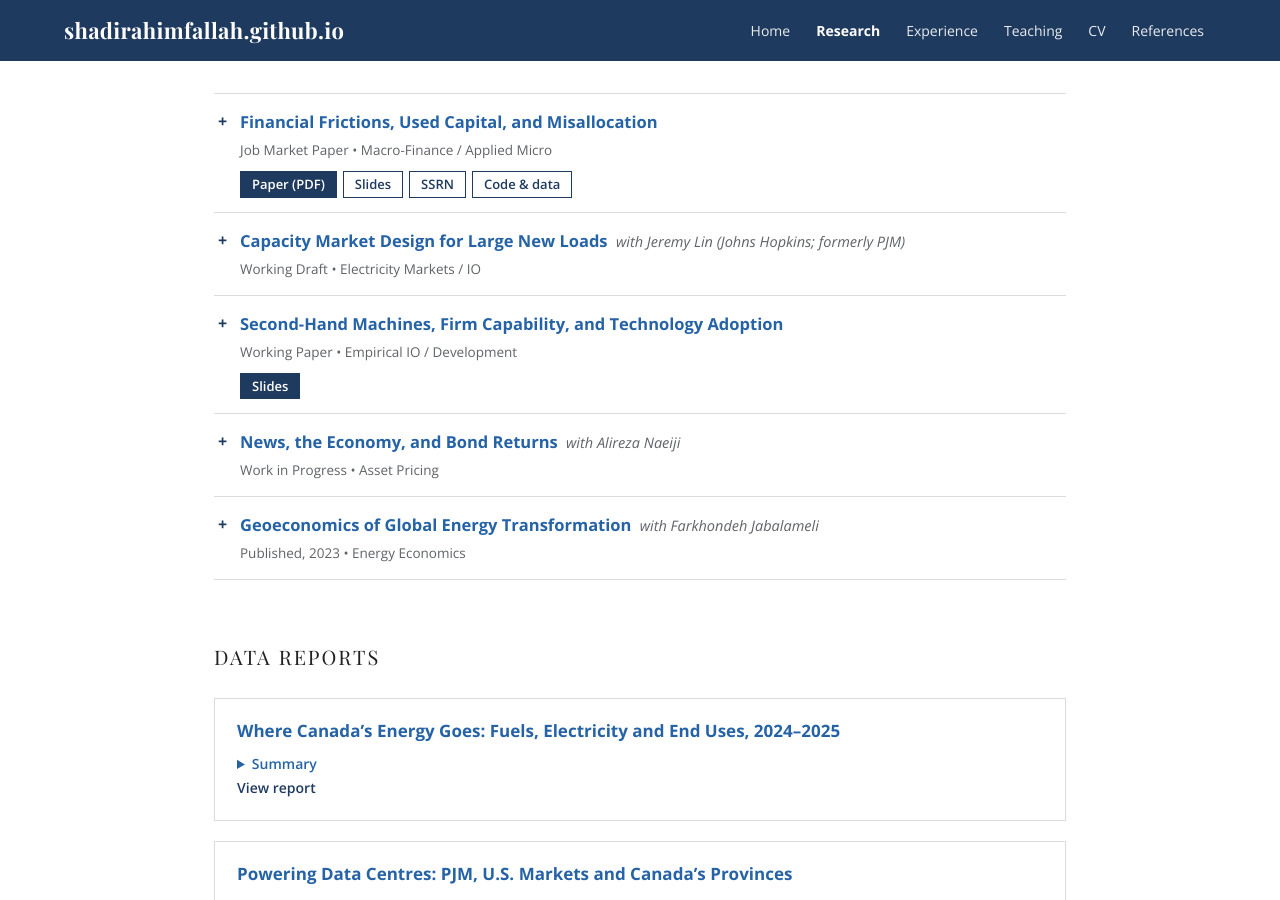
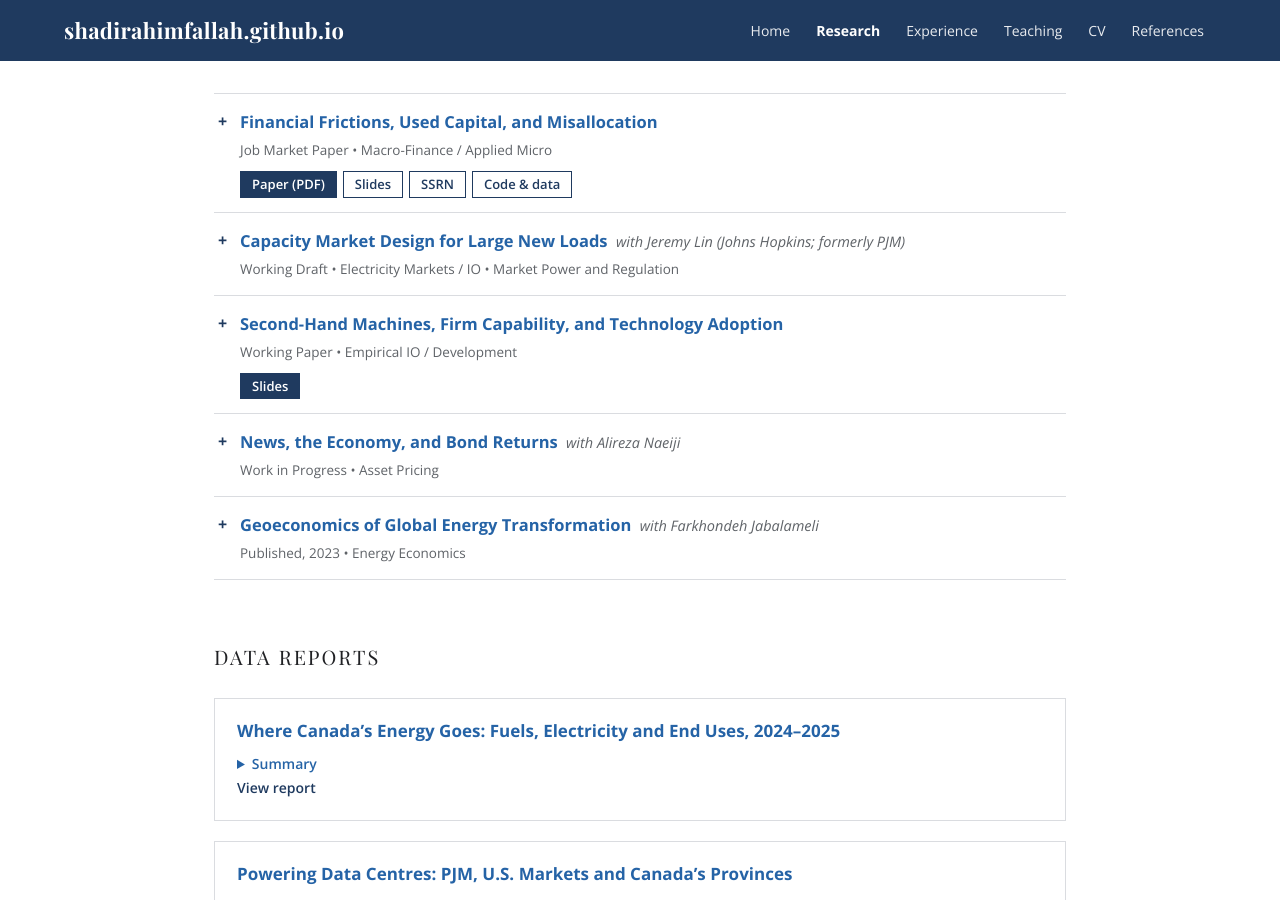
Before and after one commit to ShadiRahimfallah/ShadiRahimfallah.github.io, a Jekyll site: the page research.html, which Jekyll copies as it is, in a window 1280 px wide and 900 px high, scrolled down 393 px. Built offline with Jekyll 4.4.1, drawn with Linux system fonts in a browser that asks for light colours.

Commit message:
Add files via upload

```diff
--- a/index.html
+++ b/index.html
@@ -4,7 +4,7 @@
 <meta charset="utf-8">
 <meta name="viewport" content="width=device-width, initial-scale=1">
 <title>Shadi Rahimfallah</title>
-<meta name="description" content="Shadi Rahimfallah — PhD candidate in Economics, York University. Research in macro-finance, firm investment, and technology adoption, and in energy markets and electricity market design, with industry and economic consulting experience.">
+<meta name="description" content="Shadi Rahimfallah — PhD candidate in Economics, York University. Research in macro-finance, firm dynamics, productivity, and technology adoption, and in energy markets, market competition and regulation, and electricity market design, with industry and economic consulting experience.">
 <link rel="preconnect" href="https://fonts.googleapis.com">
 <link href="https://fonts.googleapis.com/css2?family=Playfair+Display:wght@400;700&family=Open+Sans:ital,wght@0,400;0,600;0,700;1,400&display=swap" rel="stylesheet">
 <link rel="stylesheet" href="style.css?v6">
@@ -49,8 +49,8 @@
       <p>I am a PhD candidate in Economics at York University.</p>
       <p>I work in two <a href="research.html">research fields</a>:</p>
       <ul>
-        <li><strong>Macro-finance</strong>: firm investment, financial frictions, and technology adoption.</li>
-        <li><strong>Energy economics</strong>: electricity market design and the integration of large new loads such as data centres.</li>
+        <li><strong>Macro-finance</strong>: firm dynamics and productivity, financial frictions, and technology adoption.</li>
+        <li><strong>Energy economics</strong>: electricity market design, market competition and regulation, and the integration of large new loads such as data centres.</li>
       </ul>
       <p>Before my PhD, I worked in
       <a href="experience.html">industry and economic consulting</a>, on financial and market analysis.</p>
--- a/research.html
+++ b/research.html
@@ -174,10 +174,10 @@ details.abstract .paper-dimensions {
       </details>
 
       <details class="paper" id="electricity-capacity-market">
-        <summary><span class="ptitle">Capacity Market Design for Large New Loads <span class="pwith">with Jeremy Lin (Johns Hopkins; formerly PJM)</span></span><span class="ptag">Working Draft &bull; Electricity Markets / IO</span></summary>
+        <summary><span class="ptitle">Capacity Market Design for Large New Loads <span class="pwith">with Jeremy Lin (Johns Hopkins; formerly PJM)</span></span><span class="ptag">Working Draft &bull; Electricity Markets / IO &bull; Market Power and Regulation</span></summary>
         <div class="pbody">
           <p>Data-centre growth is pushing up the capacity prices that every customer in PJM pays. This project designs a market-based approach for integrating large new loads into PJM's capacity market while protecting existing customers from cost shifts.</p>
-          <p>The first draft formulates the design as linear programs, proves its main cost-allocation and pricing properties, and tests it in a PJM-wide model of the 2030/31 delivery year built from public PJM and Market Monitor data, comparing price caps and treatments of bring-your-own generation.</p>
+          <p>The first draft formulates the design as linear programs, proves its main cost-allocation and pricing properties, and tests it in a PJM-wide model of the 2030/31 delivery year built from public PJM and Market Monitor data, comparing price caps and treatments of bring-your-own generation. An extension models market power as an oligopsony, in which a few large data-centre firms bid strategically.</p>
         </div>
       </details>
 
```
